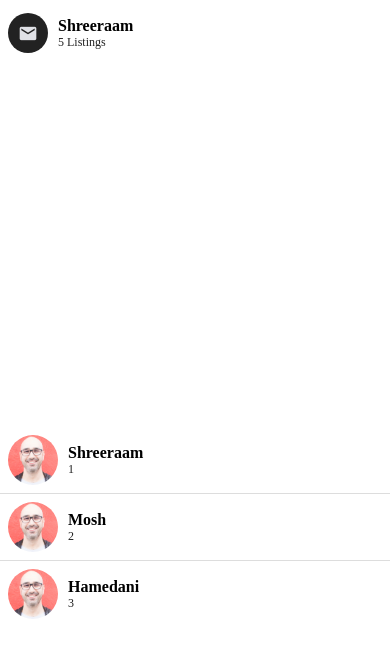
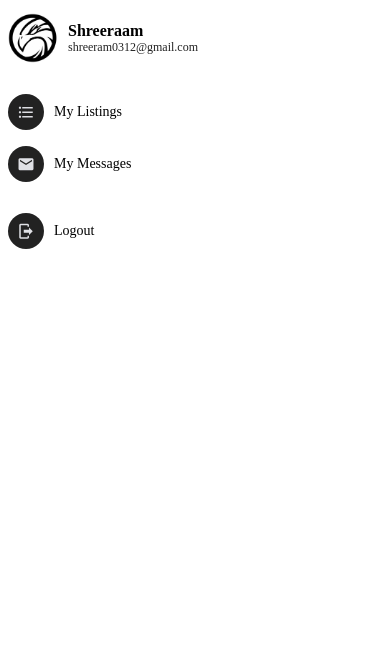
Before and after one commit to shreeraamg/Throw-Away, a React Native app: screen / in a window 390 px wide. Shown: the top 658 px of the page. Built offline with nearby package versions, Linux system fonts and the light colour scheme.

Commit message:
Account Screen

```diff
--- a/App.js
+++ b/App.js
@@ -1,21 +1,11 @@
 import { GestureHandlerRootView } from "react-native-gesture-handler";
 
-import Icon from "./app/components/Icon";
-import ListItem from "./app/components/ListItem";
-import Screen from "./app/components/Screen";
-import MessagesScreen from "./app/screens/MessagesScreen";
+import AccountScreen from "./app/screens/AccountScreen";
 
 const App = () => {
   return (
     <GestureHandlerRootView style={{ flex: 1 }}>
-      <Screen>
-        <ListItem
-          title="Shreeraam"
-          description="5 Listings"
-          IconComponent={<Icon name="email" />}
-        />
-      </Screen>
-      <MessagesScreen />
+      <AccountScreen />
     </GestureHandlerRootView>
   );
 };
--- a/app/components/Icon.jsx
+++ b/app/components/Icon.jsx
@@ -3,7 +3,7 @@ import { StyleSheet, View } from "react-native";
 
 import colors from "../config/colors";
 
-const Icon = ({ name, size = 40 }) => {
+const Icon = ({ name, size = 36 }) => {
   return (
     <View
       style={{
--- a/app/components/ListItem/index.jsx
+++ b/app/components/ListItem/index.jsx
@@ -21,8 +21,10 @@ const ListItem = ({
           {IconComponent}
           {image && <Image source={image} style={styles.profileImage} />}
           <View>
-            <AppText style={styles.title}>{title}</AppText>
-            <AppText style={styles.description}>{description}</AppText>
+            <AppText style={!IconComponent && styles.title}>{title}</AppText>
+            {description && (
+              <AppText style={styles.description}>{description}</AppText>
+            )}
           </View>
         </View>
       </TouchableHighlight>
--- a/app/components/Screen.jsx
+++ b/app/components/Screen.jsx
@@ -1,8 +1,8 @@
 import Constants from "expo-constants";
 import { SafeAreaView, StyleSheet } from "react-native";
 
-const Screen = ({ children }) => {
-  return <SafeAreaView style={styles.screen}>{children}</SafeAreaView>;
+const Screen = ({ children, style }) => {
+  return <SafeAreaView style={[styles.screen, style]}>{children}</SafeAreaView>;
 };
 
 const styles = StyleSheet.create({
--- /dev/null
+++ b/app/screens/AccountScreen.jsx
@@ -0,0 +1,51 @@
+import { FlatList, StyleSheet, Text, View } from "react-native";
+import Screen from "../components/Screen";
+import ListItem, { ListItemSeparator } from "../components/ListItem";
+import Icon from "../components/Icon";
+import colors from "../config/colors";
+
+const menuItems = [
+  {
+    title: "My Listings",
+    icon: "format-list-bulleted",
+  },
+  {
+    title: "My Messages",
+    icon: "email",
+  },
+];
+
+const AccountScreen = () => {
+  return (
+    <Screen style={styles.screen}>
+      <View style={styles.container}>
+        <ListItem
+          title="Shreeraam"
+          description="shreeram0312@gmail.com"
+          image={require("../assets/icon.jpeg")}
+        />
+      </View>
+      <View style={styles.container}>
+        <FlatList
+          data={menuItems}
+          keyExtractor={(item) => item.title}
+          renderItem={({ item }) => (
+            <ListItem
+              title={item.title}
+              IconComponent={<Icon name={item.icon} />}
+            />
+          )}
+        />
+      </View>
+      <ListItem title="Logout" IconComponent={<Icon name="logout" />} />
+    </Screen>
+  );
+};
+
+const styles = StyleSheet.create({
+  container: {
+    marginBottom: 15,
+  },
+});
+
+export default AccountScreen;
```
